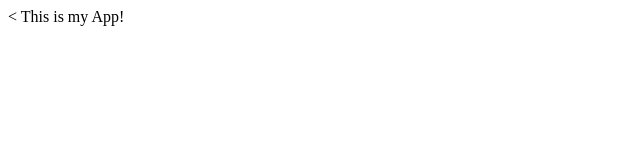
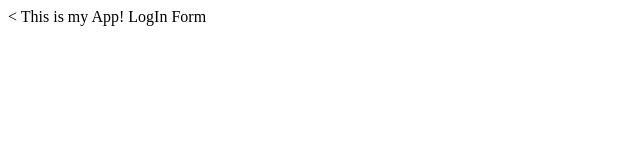
Before and after one commit to hqasim911/myapp, a plain HTML site: page index.html in a window 1280 px wide. Shown: the full height of the page, 0-640 px from the left. Drawn offline with Linux system fonts and the light colour scheme.

Commit message:
login form

```diff
--- a/index.html
+++ b/index.html
@@ -6,5 +6,6 @@
   </head>
   <body>
     This is my App!
+    LogIn Form
   </body>
 </html>
```
Also changed, not shown: login.html (added, +1 -0 lines), 1 other file.
